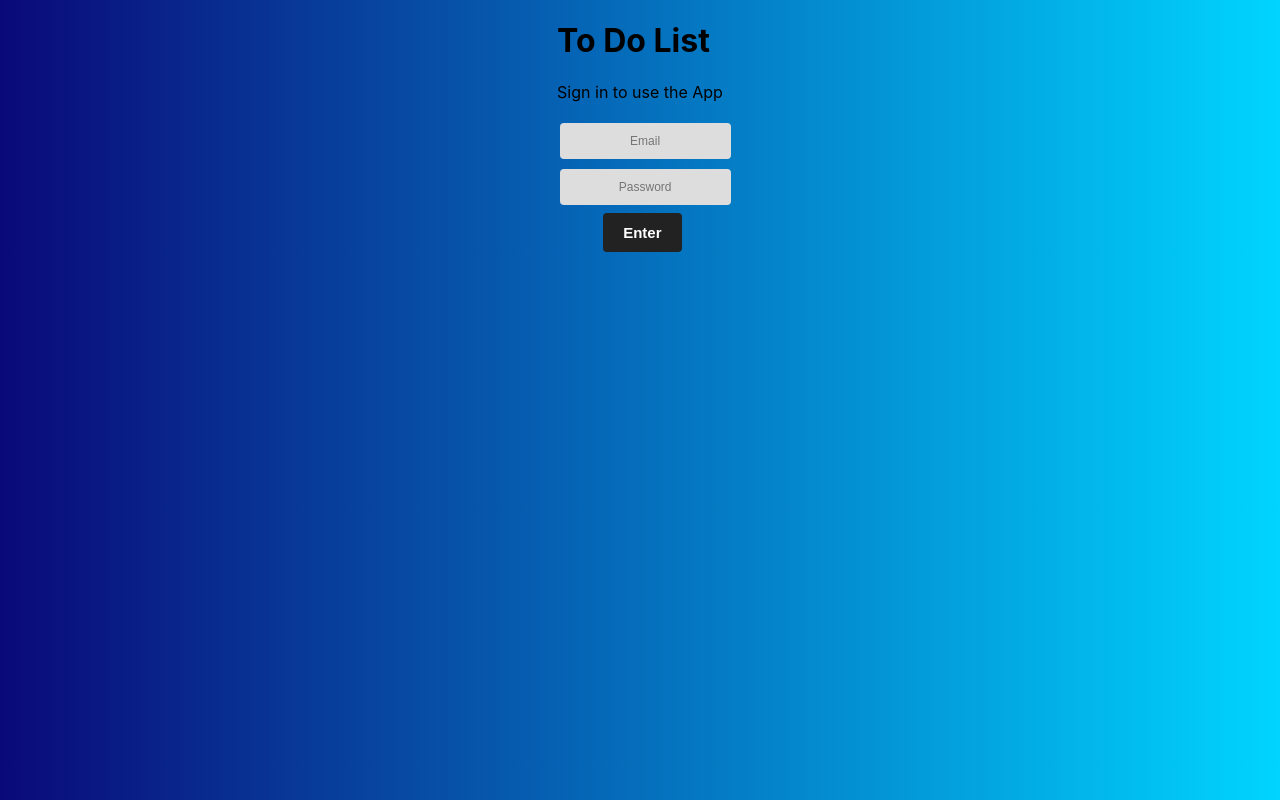
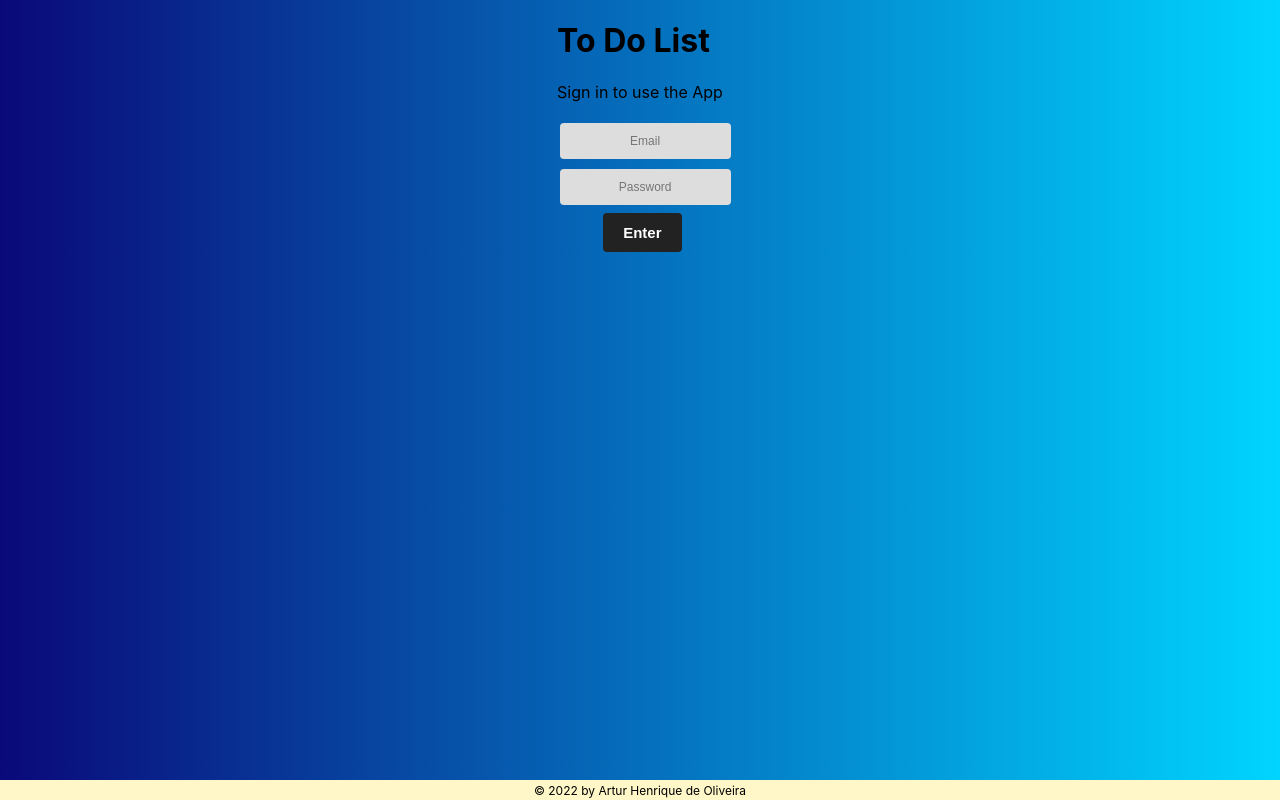
Before and after one commit to arturholiv/todolist, a React (Create React App) app in the folder todolist/: page / in a window 1280 px wide. Built offline with nearby package versions, Linux system fonts and the light colour scheme.

Commit message:
feat: add footer

```diff
--- a/todolist/src/App.css
+++ b/todolist/src/App.css
@@ -106,3 +106,16 @@ body {
   display: flex;
   justify-content: center;
 }
+
+.footer {
+  background-color: #fff7c7;
+  height: 20px;
+  display: flex;
+  align-items: center;
+  justify-content: center;
+  font-size: 1.5vh;
+  width: 100%;
+  position: absolute;
+  bottom: 0;
+  left: 0;
+}
--- a/todolist/src/pages/Login.js
+++ b/todolist/src/pages/Login.js
@@ -3,7 +3,7 @@ import React from 'react';
 import { connect } from 'react-redux';
 import { Link } from 'react-router-dom';
 import loginEmail from '../actions';
-
+import Footer from '../components/Footer'
 class Login extends React.Component {
   constructor() {
     super();
@@ -82,6 +82,7 @@ class Login extends React.Component {
             </button>
           </Link>
         </form>
+        <Footer />
       </div>);
   }
 }
--- a/todolist/src/pages/Todo.js
+++ b/todolist/src/pages/Todo.js
@@ -4,6 +4,7 @@ import TodosList from "../components/TodosList";
 import { AiOutlineUnorderedList } from "react-icons/ai"
 import { connect } from "react-redux";
 import { deleteAll, saveTodos } from "../actions";
+import Footer from "../components/Footer";
 
 const Todo = ({deleteAll, saveTodos}) => {
   useEffect(() => {
@@ -25,6 +26,7 @@ const Todo = ({deleteAll, saveTodos}) => {
           Delete All
         </button>
       </div>
+      <Footer />
     </div>
   );
 }
```
